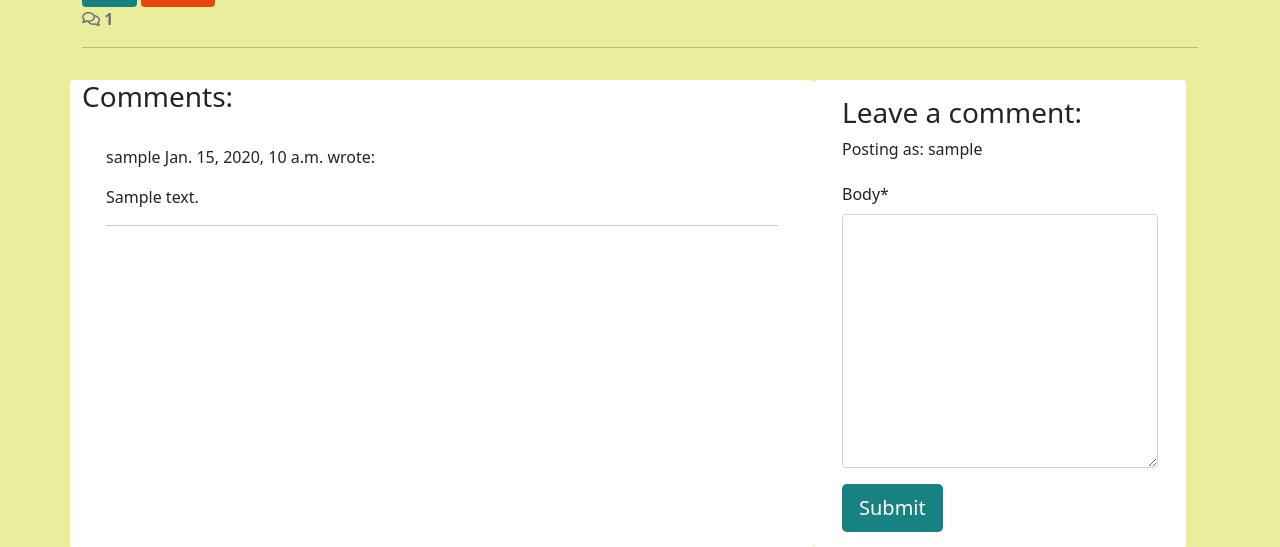
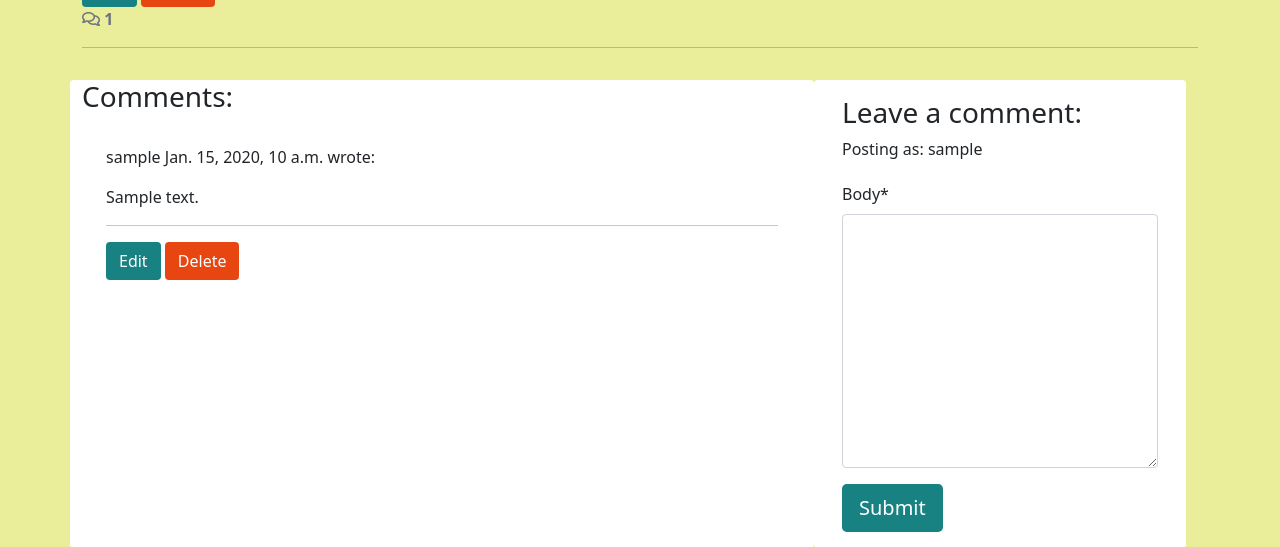
Before and after one commit to Farmer-Eds-Shed/Agri-Hacks, a Django app: a page that uses blog/templates/blog/post_detail.html in a window 1280 px wide. Shown: the part 580-1127 px from the top of the page. Run offline with Django 4.2, Linux system fonts and the light colour scheme; a user stored in the database is signed in; tables that the repository leaves empty hold one stand-in row (values such as "Sample post"); some libraries are stand-ins or nearby versions.

Commit message:
Add Comment Edit and Delete Buttons

```diff
--- a/agri_hacks/urls.py
+++ b/agri_hacks/urls.py
@@ -22,4 +22,5 @@ urlpatterns = [
     path('summernote/', include('django_summernote.urls')),
     path("", include("blog.urls"), name="blog-urls"),
     path("accounts/", include("allauth.urls")),
+
 ]
--- a/blog/templates/blog/post_detail.html
+++ b/blog/templates/blog/post_detail.html
@@ -74,6 +74,12 @@
             {{ comment.body | linebreaks }}
             <hr>
           </div>
+          {% if user.is_authenticated and comment.author == user %}
+          <button class="btn btn-edit"
+            comment_id="{{ comment.id }}">Edit</button>
+          <button class="btn btn-delete"
+            comment_id="{{ comment.id }}">Delete</button>
+          {% endif %}
         </div>
         <!-- Our for loop ends here -->
         {% endfor %}
--- a/blog/urls.py
+++ b/blog/urls.py
@@ -8,4 +8,5 @@ urlpatterns = [
     path('blog/my_posts/', views.MyPosts.as_view(), name='my_posts'),
     path('<slug:slug>/edit/',views.post_edit, name='post_edit'),
     path('<slug:slug>/delete/',views.post_delete, name='post_delete'),
+    path('<slug:slug>/edit_comment/<int:comment_id>',views.comment_edit, name='comment_edit'),
 ]
--- a/blog/views.py
+++ b/blog/views.py
@@ -1,10 +1,10 @@
-from django.shortcuts import render, get_object_or_404, redirect
+from django.shortcuts import render, get_object_or_404, redirect, reverse
 from django.contrib import messages
 from .forms import PostForm
 from django.http import HttpResponseRedirect
 from django.views import generic
 from django.contrib.auth.decorators import login_required
-from .models import Post
+from .models import Post, Comment
 from .forms import PostForm, CommentForm
 
 # Create your views here.
@@ -47,6 +47,7 @@ def post_detail(request, slug):
             comment.author = request.user
             comment.post = post
             comment.save()
+
 
 
     comment_form = CommentForm()
@@ -122,3 +123,42 @@ def post_delete(request, slug):
     else:
        messages.add_message(request, messages.INFO, "Not uthorized to edit that post")
        return redirect("/"+slug)
+
+
+def comment_edit(request, slug, comment_id):
+    """
+    view to edit comments
+    """
+    if request.method == "POST":
+
+        queryset = Post.objects.filter(status=1)
+        post = get_object_or_404(queryset, slug=slug)
+        comment = get_object_or_404(Comment, pk=comment_id)
+        comment_form = CommentForm(data=request.POST, instance=comment)
+
+        if comment_form.is_valid() and comment.author == request.user:
+            comment = comment_form.save(commit=False)
+            comment.post = post
+            comment.approved = False
+            comment.save()
+            messages.add_message(request, messages.SUCCESS, 'Comment Updated!')
+        else:
+            messages.add_message(request, messages.ERROR, 'Error updating comment!')
+
+    return HttpResponseRedirect(reverse('post_detail', args=[slug]))
+
+def comment_delete(request, slug, comment_id):
+    """
+    view to delete comment
+    """
+    queryset = Post.objects.filter(status=1)
+    post = get_object_or_404(queryset, slug=slug)
+    comment = get_object_or_404(Comment, pk=comment_id)
+
+    if comment.author == request.user:
+        comment.delete()
+        messages.add_message(request, messages.SUCCESS, 'Comment deleted!')
+    else:
+        messages.add_message(request, messages.ERROR, 'You can only delete your own comments!')
+
+    return HttpResponseRedirect(reverse('post_detail', args=[slug]))
```
